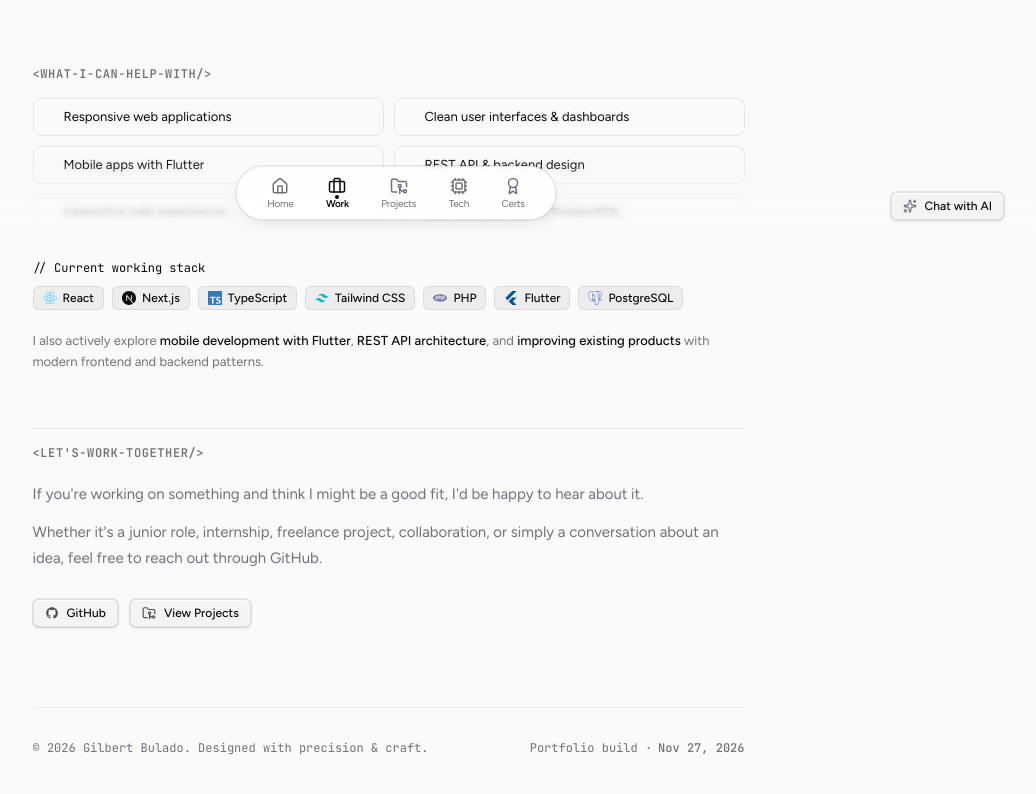
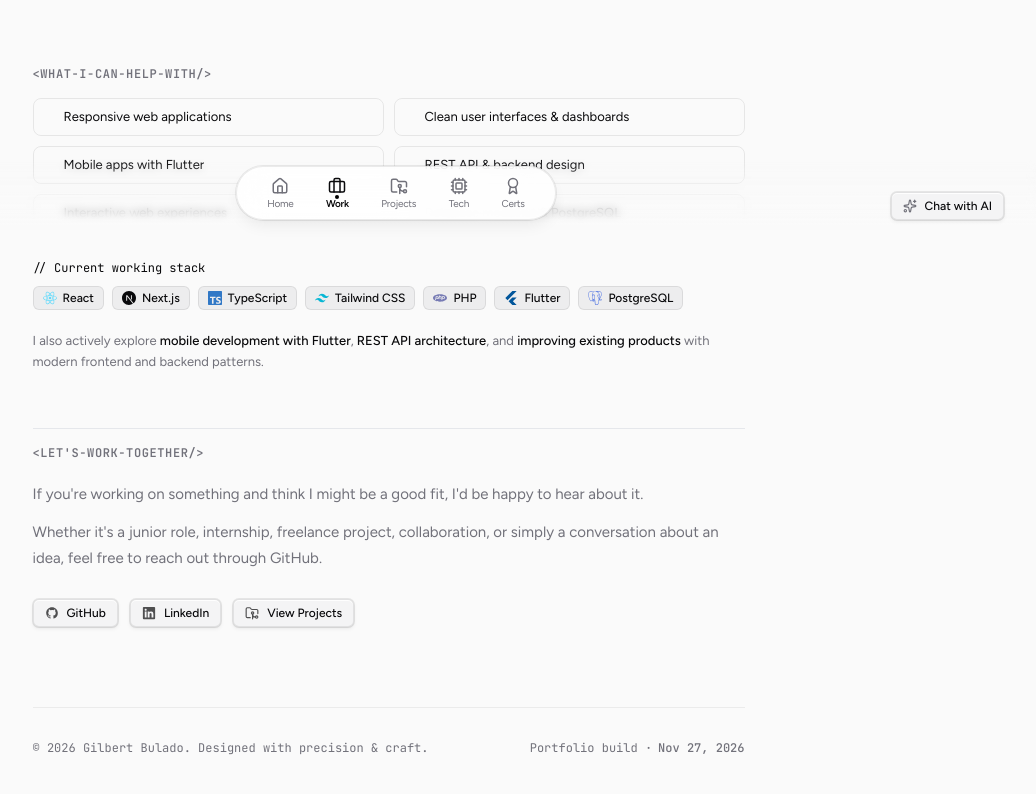
Before and after one commit to YourGbDev/portfolio, a Next.js app: page /work in a window 1280 px wide. Shown: the part 552-1346 px from the top of the page, without its empty margins (244-1280 px from the left). Built offline with nearby package versions, Linux system fonts and the light colour scheme; a web font is replaced by a local one.

Commit message:
feat(portfolio): add LinkedIn profile links

```diff
--- a/src/app/work/WorkClient.tsx
+++ b/src/app/work/WorkClient.tsx
@@ -7,6 +7,7 @@ import {
   FolderGit2,
 } from "lucide-react";
 import { TechIcon } from "@/components/TechIcon";
+import { FaLinkedin } from "react-icons/fa";
 
 export function WorkClient() {
   const capabilities = [
@@ -193,6 +194,16 @@ export function WorkClient() {
             <span>GitHub</span>
           </a>
 
+          <a
+            href="https://www.linkedin.com/in/gilbert-m-bulado-jr-96b95a431/"
+            target="_blank"
+            rel="noopener noreferrer"
+            className="tactile-btn gap-2 h-9 px-4 rounded-md"
+          >
+            <FaLinkedin className="w-3.5 h-3.5 opacity-70" />
+            <span>LinkedIn</span>
+          </a>
+
           <Link
             href="/projects"
             className="tactile-btn gap-2 h-9 px-4 rounded-md"
--- a/src/components/FooterGrid.tsx
+++ b/src/components/FooterGrid.tsx
@@ -3,6 +3,7 @@
 import React from "react";
 import { motion, useReducedMotion } from "framer-motion";
 import { memberOf } from "@/lib/data";
+import { FaLinkedin } from "react-icons/fa";
 import {
   sectionContainerVariants,
   staggeredGridVariants,
@@ -123,6 +124,18 @@ export function FooterGrid() {
                 GitHub
               </span>
             </a>
+
+            <a
+              href="https://www.linkedin.com/in/gilbert-m-bulado-jr-96b95a431/"
+              target="_blank"
+              rel="noopener noreferrer"
+              className="flex flex-col items-center justify-center p-3 rounded-lg bg-surface/40 border border-border-hairline hover:border-border-hairline hover:bg-surface hover:text-ink transition-all group cursor-pointer"
+            >
+              <FaLinkedin className="w-4 h-4 text-muted-foreground group-hover:text-ink mb-1.5" />
+              <span className="font-mono text-[11px] text-muted-foreground group-hover:text-ink">
+                LinkedIn
+              </span>
+            </a>
           </div>
         </motion.div>
 
@@ -187,6 +200,15 @@ export function FooterGrid() {
               <span>@YourGbDev</span>
               <span className="text-muted-foreground/60 text-[11px]">github</span>
             </a>
+            <a
+              href="https://www.linkedin.com/in/gilbert-m-bulado-jr-96b95a431/"
+              target="_blank"
+              rel="noopener noreferrer"
+              className="flex items-center justify-between py-1.5 px-2 rounded hover:bg-surface/50 text-muted-foreground hover:text-ink transition-colors border-b border-border-hairline/40"
+            >
+              <span>Gilbert Bulado</span>
+              <span className="text-muted-foreground/60 text-[11px]">linkedin</span>
+            </a>
           </div>
         </motion.div>
       </motion.div>
--- a/src/components/ProfileHeader.tsx
+++ b/src/components/ProfileHeader.tsx
@@ -8,6 +8,7 @@ import { GithubContributions } from "./GithubContributions";
 import { LocalTime } from "./LocalTime";
 import { ProfileInfoBlock } from "./ProfileInfoBlock";
 import { Mail } from "lucide-react";
+import { FaLinkedin } from "react-icons/fa";
 
 export function ProfileHeader() {
   const [animationFrame, setAnimationFrame] = useState(0);
@@ -162,6 +163,15 @@ export function ProfileHeader() {
               @YourGbDev
             </a>
             <span className="text-border-hairline">•</span>
+            <a
+              href="https://www.linkedin.com/in/gilbert-m-bulado-jr-96b95a431/"
+              target="_blank"
+              rel="noopener noreferrer"
+              className="font-mono text-xs text-muted-foreground hover:text-ink transition-colors duration-200"
+            >
+              LinkedIn
+            </a>
+            <span className="text-border-hairline">•</span>
             <div className="flex items-center gap-1 text-xs text-muted-foreground font-sans">
               <svg
                 className="w-3.5 h-3.5 text-muted-foreground/70 flex-shrink-0"
@@ -226,6 +236,17 @@ export function ProfileHeader() {
           <span>GitHub</span>
         </a>
 
+        {/* LinkedIn */}
+        <a
+          href="https://www.linkedin.com/in/gilbert-m-bulado-jr-96b95a431/"
+          target="_blank"
+          rel="noopener noreferrer"
+          className="tactile-btn gap-1.5"
+        >
+          <FaLinkedin className="w-3.5 h-3.5 opacity-70" />
+          <span>LinkedIn</span>
+        </a>
+
         {/* Send Email */}
         <a
           href="mailto:iskaderbay@gmail.com"
--- a/src/lib/siteConfig.ts
+++ b/src/lib/siteConfig.ts
@@ -16,6 +16,7 @@ export const SITE_DEFAULT_DESCRIPTION =
 
 export const SOCIAL_PROFILES = {
   github: "https://github.com/YourGbDev",
+  linkedin: "https://www.linkedin.com/in/gilbert-m-bulado-jr-96b95a431/",
 };
 
 export const AUTHOR_INFO = {
@@ -23,5 +24,5 @@ export const AUTHOR_INFO = {
   jobTitle: "Full-Stack Developer",
   affiliation: "Western Leyte College of Ormoc",
   location: "Ormoc City, Philippines",
-  socials: ["https://github.com/YourGbDev"],
+  socials: ["https://github.com/YourGbDev", "https://www.linkedin.com/in/gilbert-m-bulado-jr-96b95a431/"],
 };
```
